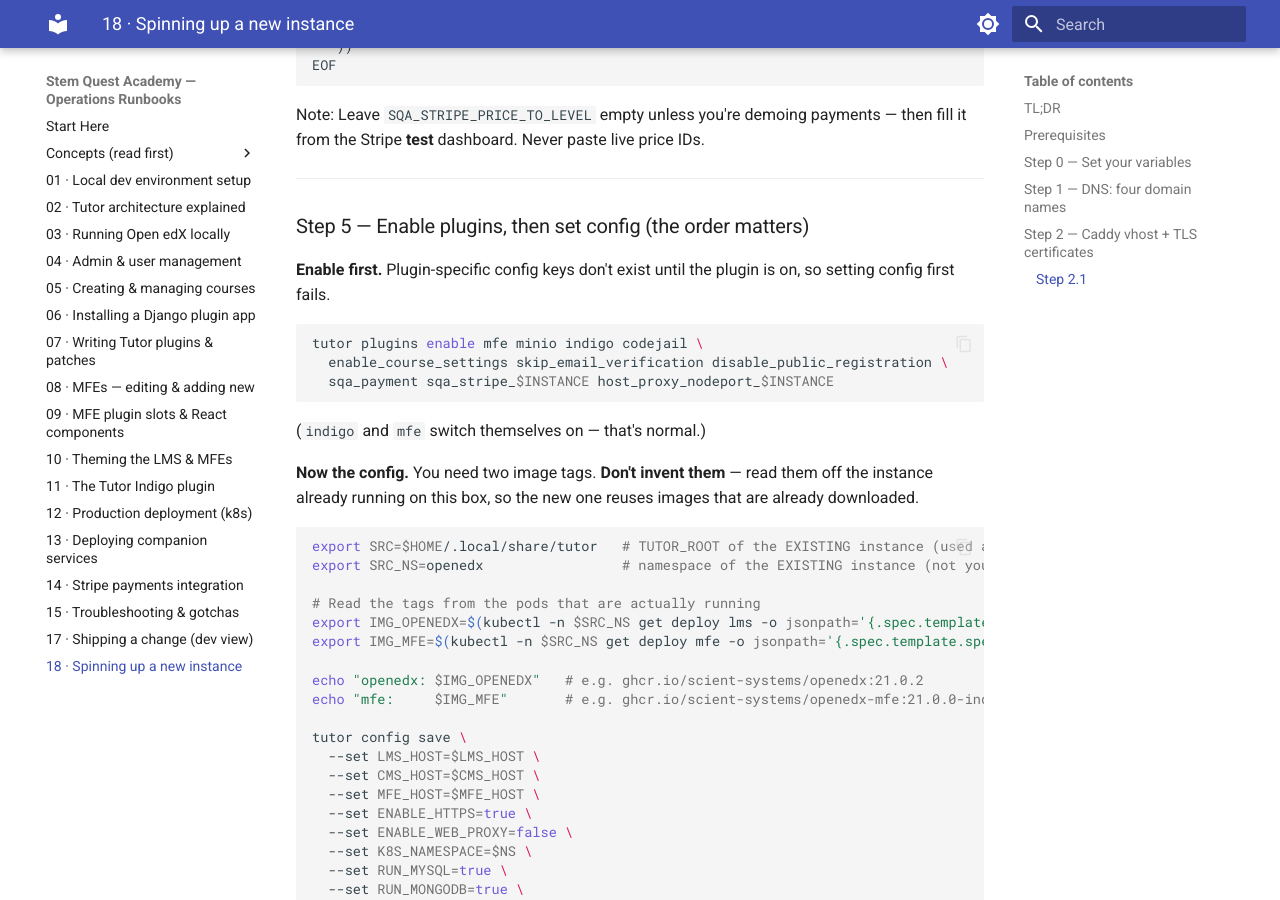
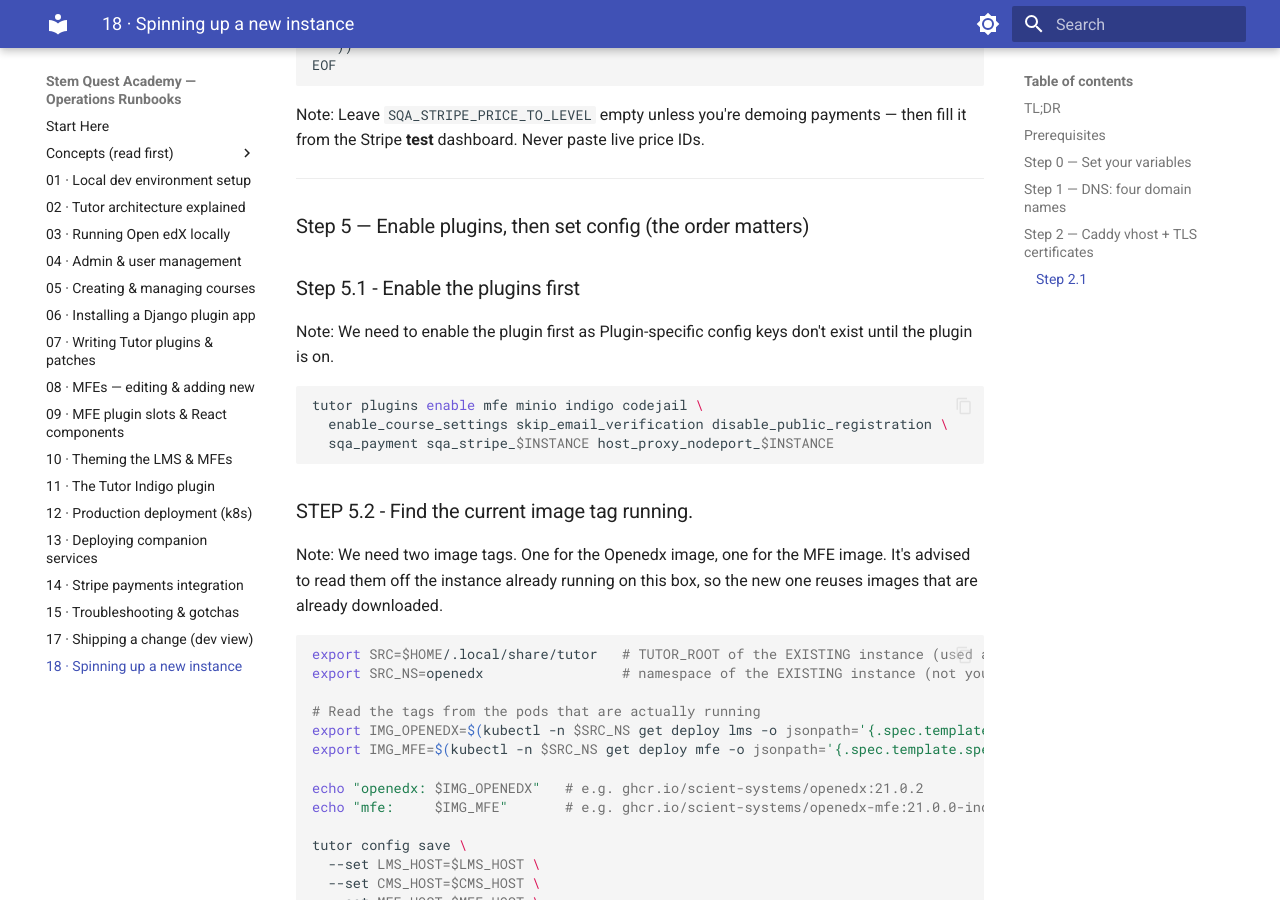
Before and after one commit to Scient-Systems/sqa-runbooks, an MkDocs documentation site: the page built from runbooks/18-spinning-up-a-new-instance.md, in a window 1280 px wide and 900 px high, scrolled down 4650 px. Built offline with MkDocs 1.6.1 and Material for MkDocs 9.7.7, drawn with Linux system fonts in a browser that asks for light colours.

Commit message:
Update 18-spinning-up-a-new-instance.md

````diff
--- a/runbooks/18-spinning-up-a-new-instance.md
+++ b/runbooks/18-spinning-up-a-new-instance.md
@@ -225,8 +225,9 @@ Note: Leave `SQA_STRIPE_PRICE_TO_LEVEL` empty unless you're demoing payments —
 
 ### Step 5 — Enable plugins, then set config (the order matters)
 
-**Enable first.** Plugin-specific config keys don't exist until the plugin is on, so setting
-config first fails.
+
+### Step 5.1 - Enable the plugins first
+Note: We need to enable the plugin first as Plugin-specific config keys don't exist until the plugin is on.
 
 ```bash
 tutor plugins enable mfe minio indigo codejail \
@@ -234,10 +235,8 @@ tutor plugins enable mfe minio indigo codejail \
   sqa_payment sqa_stripe_$INSTANCE host_proxy_nodeport_$INSTANCE
 ```
 
-(`indigo` and `mfe` switch themselves on — that's normal.)
-
-**Now the config.** You need two image tags. **Don't invent them** — read them off the instance
-already running on this box, so the new one reuses images that are already downloaded.
+### STEP 5.2 - Find the current image tag running.
+Note: We need two image tags. One for the Openedx image, one for the MFE image. It's advised to read them off the instance already running on this box, so the new one reuses images that are already downloaded.
 
 ```bash
 export SRC=$HOME/.local/share/tutor   # TUTOR_ROOT of the EXISTING instance (used again later)
````
